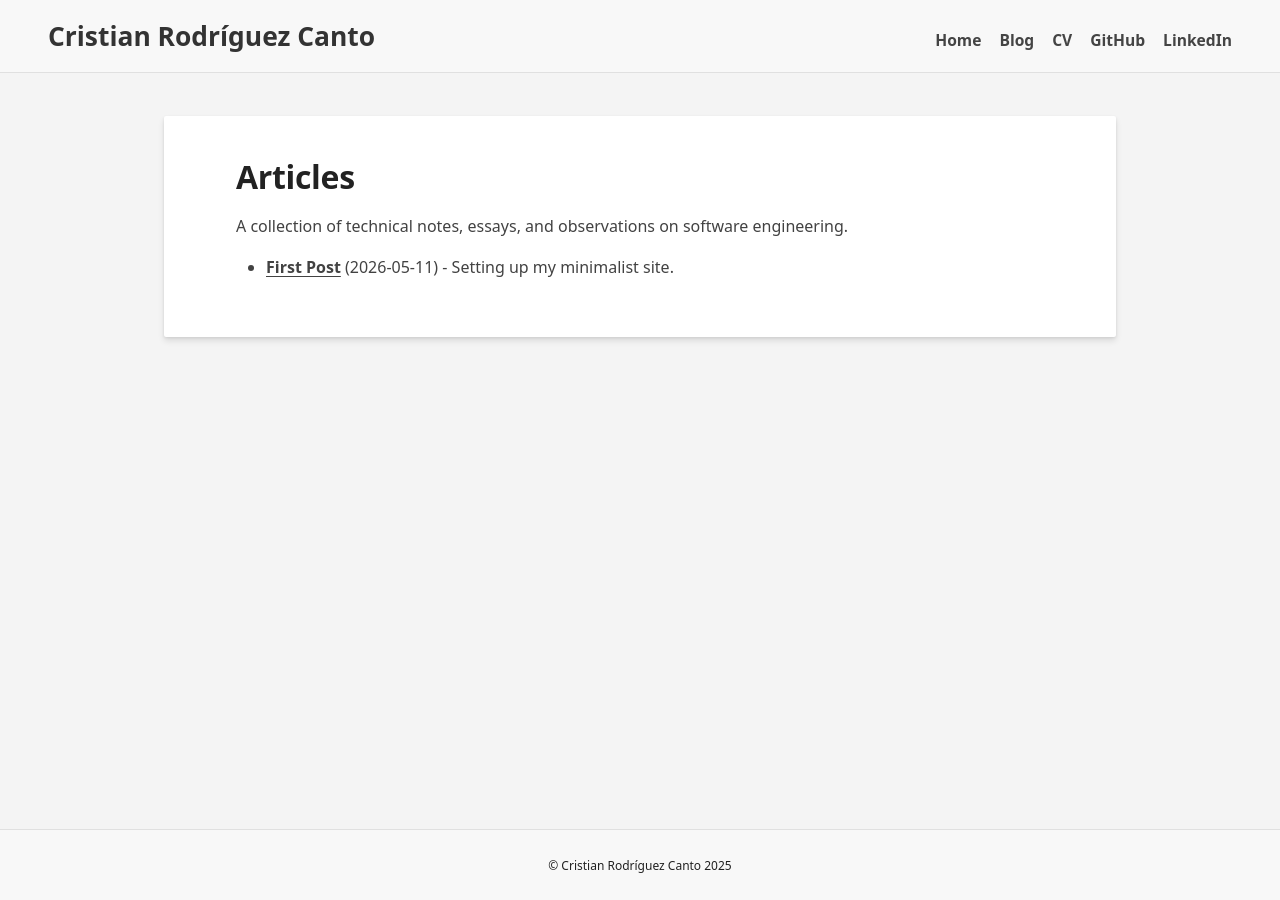
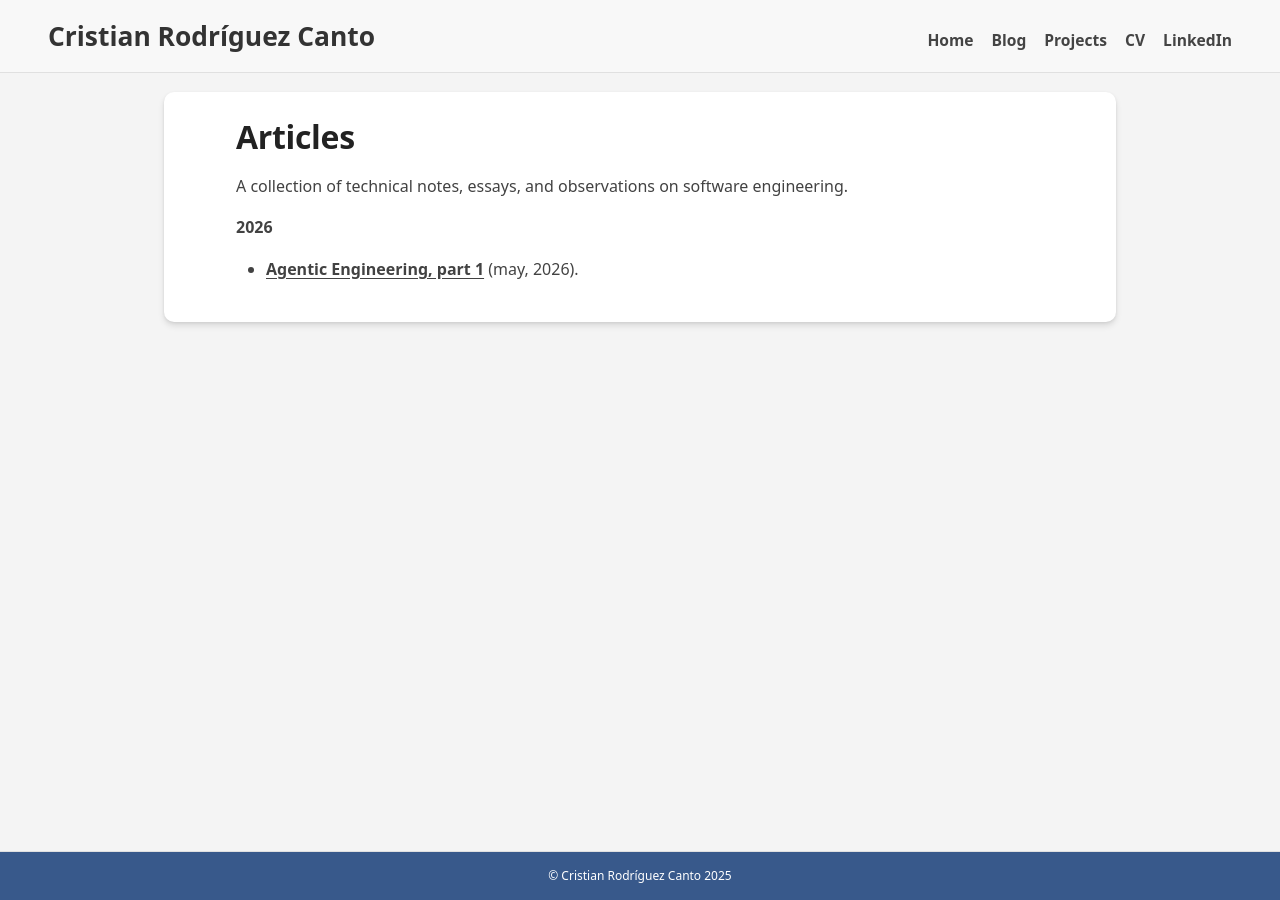
Before and after one commit to C11R11/cristianrodriguezcanto, an MkDocs documentation site: the page built from docs/articles/index.md, in a window 1280 px wide. Built offline with MkDocs 1.6.1 and Material for MkDocs 9.7.7, drawn with Linux system fonts in a browser that asks for light colours; some web fonts are replaced.

Commit message:
first article, first attempt

```diff
--- a/docs/articles/index.md
+++ b/docs/articles/index.md
@@ -6,6 +6,8 @@
 
 A collection of technical notes, essays, and observations on software engineering.
 
-*   **[First Post](first-post.md)** (2026-05-11) - Setting up my minimalist site.
+**2026**
+
+*   **[Agentic Engineering, part 1](agentic-engineering-1.md)** (may, 2026).
 
 </div>
--- a/docs/stylesheets/extra.css
+++ b/docs/stylesheets/extra.css
@@ -61,7 +61,7 @@ body, .md-container {
 
 /* 4. The Content Container (Now invisible) */
 .md-content {
-    padding-top: 6em !important;
+    padding-top: 4em !important;
     padding-bottom: 5em !important; /* Space for the fixed footer */
 }
 
@@ -127,7 +127,7 @@ body, .md-container {
     gap: 3em;
     align-items: flex-start;
     margin-top: 1em;
-    margin-bottom: 3em;
+    margin-bottom: 1em;
 }
 
 .profile-image {
@@ -135,11 +135,12 @@ body, .md-container {
 }
 
 .profile-image img {
-    width: 100%;
-    aspect-ratio: 1 / 1; /* This forces the square shape */
-    object-fit: cover;   /* This ensures it crops nicely instead of squishing */
+    width: auto;
+    height: auto;
+    aspect-ratio: 1 / 1; /* Keeps it square so radius makes a circle */
+    object-fit: cover;   /* Ensures the face is centered and cropped nicely */
     display: block;
-    border-radius: 2px;
+    border-radius: 50%;  /* THIS IS THE CHANGE: 50% makes a perfect circle */
 }
 
 .profile-text {
@@ -171,10 +172,10 @@ body, .md-container {
 /* --- New Individual Card Styling --- */
 .content-card {
     background-color: #ffffff;
-    padding: 2.5em 4.5em;
+    padding: 1.5em 4.5em;
     margin-bottom: 1em; /* Space between the separate cards */
     box-shadow: 0 4px 6px rgba(0, 0, 0, 0.1), 0 1px 3px rgba(0, 0, 0, 0.08);
-    border-radius: 2px;
+    border-radius: 10px;
 }
 
 /* Remove default top margin for elements at the very top of a card */
@@ -189,15 +190,16 @@ body, .md-container {
     bottom: 0 !important;
     left: 0 !important;
     width: 100vw !important;
-    background-color: #f8f8f8 !important; /* Matches the header */
+    background-color: #38598b !important;
     z-index: 100;
 
     display: flex;
     justify-content: center; /* Centers the links */
     gap: 2.5em;
 
-    padding: 1.2em 0 !important;
+    padding: 0.3em 0 !important;
     border-top: 1px solid #e0e0e0;
+    color: white;
     box-sizing: border-box;
 }
 
--- a/mkdocs.yml
+++ b/mkdocs.yml
@@ -30,6 +30,7 @@ markdown_extensions:
 nav:
   - Home: index.md
   - Blog: articles/index.md
+  - Projects: projects/index.md
   - CV: assets/cv.pdf
 
 extra:
--- a/overrides/main.html
+++ b/overrides/main.html
@@ -6,8 +6,9 @@
     <nav>
         <a href="{{ base_url }}/">Home</a>
         <a href="{{ base_url }}/articles/">Blog</a>
-        <a href="{{ base_url }}/assets/cv.pdf">CV</a>
-        <a target='_blank' href="https://github.com/c11r11">GitHub </a>
+        <a href="{{ base_url }}/projects/">Projects</a>
+        <a target='_blank' href="{{ base_url }}/assets/cv.pdf">CV</a>
+        <!--<a target='_blank' href="https://github.com/c11r11">GitHub </a>-->
         <a target='_blank' href="https://www.linkedin.com/in/cristianrodriguezcanto">LinkedIn</a>
     </nav>
 </div>
```
Also changed, not shown: docs/articles/agentic-engineering-1.md (added, +74 -0 lines), docs/articles/first-post.md (deleted, +0 -18 lines), docs/index.md (+5 -12 lines), docs/projects/index.md (added, +14 -0 lines), docs/articles/certificado-github.md (deleted).
